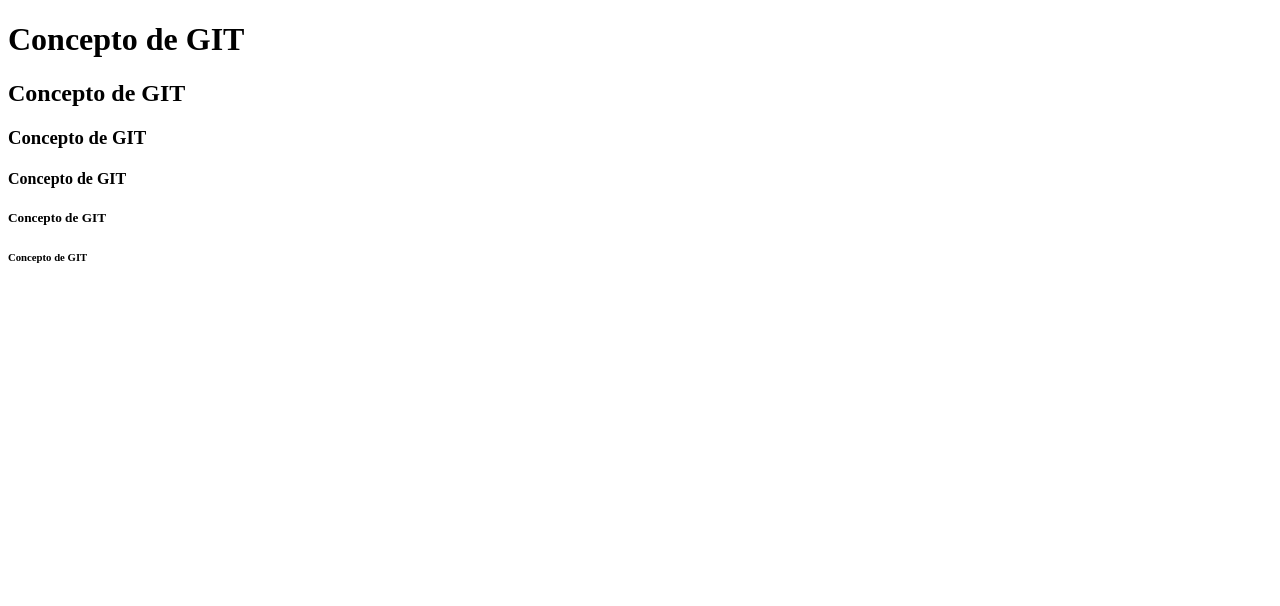
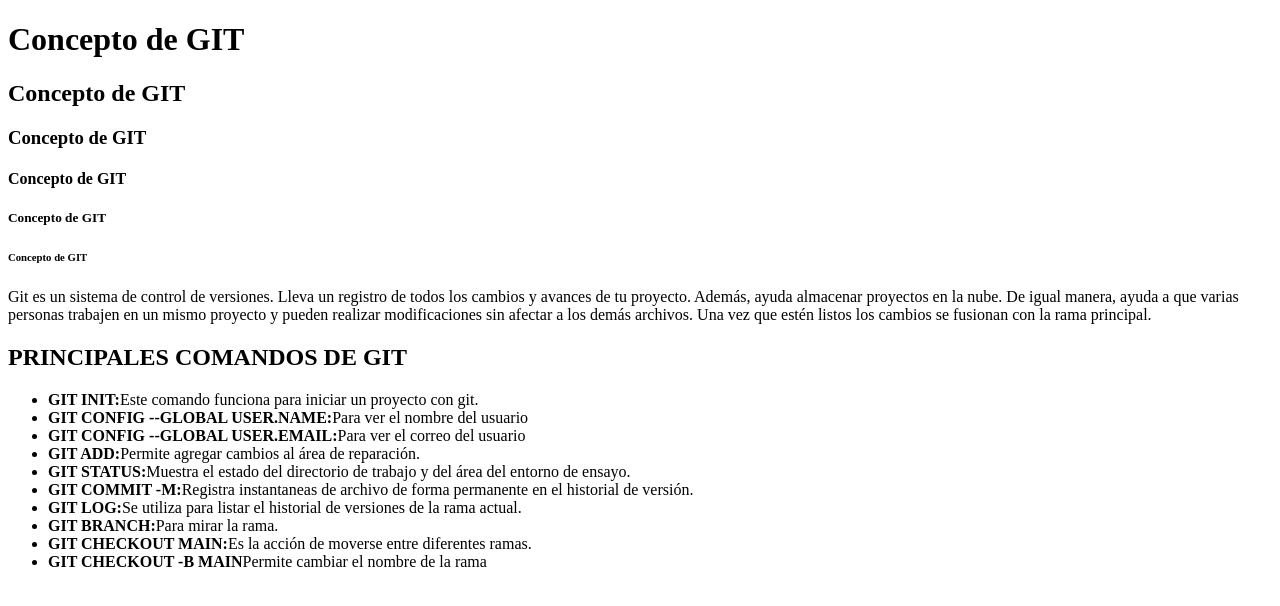
Before and after one commit to Jeeidy/ADSO_2670687, a plain HTML site: page index.html in a window 1280 px wide. Drawn offline with Linux system fonts and the light colour scheme.

Commit message:
Agrego los tipos de comando

```diff
--- a/index.html
+++ b/index.html
@@ -12,5 +12,21 @@
             <h4>Concepto de GIT</h4>
             <h5>Concepto de GIT</h5>
             <h6>Concepto de GIT</h6>
+
+            <p> Git es un sistema de control de versiones. Lleva un registro de todos los cambios y avances de tu proyecto. Además, ayuda almacenar proyectos en la nube. De igual manera, ayuda a que varias personas trabajen en un mismo proyecto y pueden realizar modificaciones sin afectar a los demás archivos. Una vez que estén listos los cambios se fusionan con la rama principal.</p>
+
+            <h2>PRINCIPALES COMANDOS DE GIT</h2>
+            <ul>
+                <li><strong>GIT INIT:</strong>Este comando funciona para iniciar un proyecto con git.</li>
+                <li><strong>GIT CONFIG --GLOBAL USER.NAME:</strong>Para ver el nombre del usuario</li>
+                <li><strong>GIT CONFIG --GLOBAL USER.EMAIL:</strong>Para ver el correo del usuario</li>
+                <li><strong>GIT ADD:</strong>Permite agregar cambios al área de reparación.</li>
+                <li><strong>GIT STATUS:</strong>Muestra el estado del directorio de trabajo y del área del entorno de ensayo.</li>
+                <li><strong>GIT COMMIT -M:</strong>Registra instantaneas de archivo de forma permanente en el historial de versión.</li>
+                <li><strong>GIT LOG:</strong>Se utiliza para listar el historial de versiones de la rama actual.</li>
+                <li><strong>GIT BRANCH:</strong>Para mirar la rama.</li>
+                <li><strong>GIT CHECKOUT MAIN:</strong>Es la acción de moverse entre diferentes ramas.</li>
+                <li><strong>GIT CHECKOUT -B MAIN</strong>Permite cambiar el nombre de la rama</li>
+            </ul>
         </body>
 </html>
```
